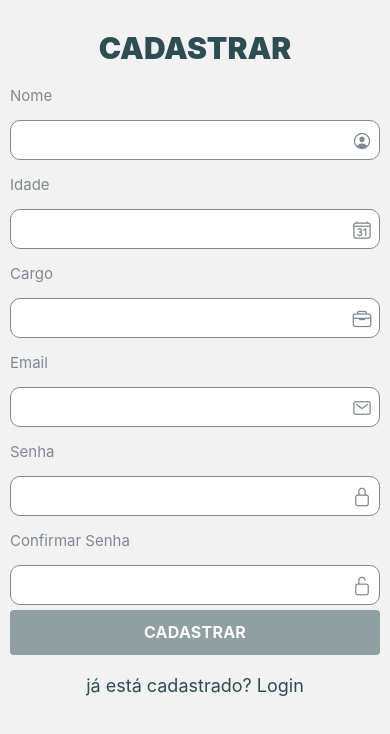
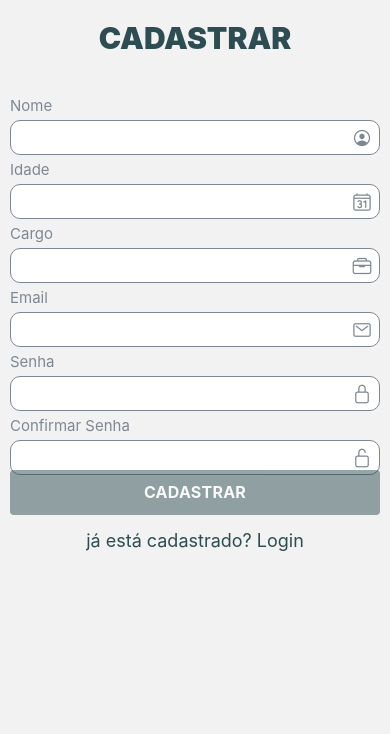
Before and after one commit to DjorgeSilva/StefaniniTest, a React Native app in the folder my-app/: screen /Register in a window 390 px wide. Shown: the top 734 px of the page. Built offline with nearby package versions, Linux system fonts and the light colour scheme; what react-native-root-siblings would draw is missing.

Commit message:
update app styles

```diff
--- a/my-app/components/Input.tsx
+++ b/my-app/components/Input.tsx
@@ -48,19 +48,19 @@ const styles = StyleSheet.create({
   },
   inputWrapper: {
     width: "100%",
-    height: 60,
+    height: 35,
     flexDirection: "row",
     justifyContent: "center",
     alignItems: "center",
   },
   icon: {
     right: 8,
-    top: 25,
+    top: 12,
     zIndex: 1000,
     position: "absolute",
   },
   textInput: {
-    height: 40,
+    height: 35,
     width: "100%",
     marginTop: 10,
     backgroundColor: COLORS.white,
--- a/my-app/screens/Auth/Login.tsx
+++ b/my-app/screens/Auth/Login.tsx
@@ -41,7 +41,7 @@ const Login = ({ navigation }: StackNavigationProp): ReactElement => {
         position: -145,
       });
     }
-    if(resp && resp.data){
+    if (resp && resp.data) {
       dispatch(
         setCurrentUser({
           currentUser: resp.data as unknown as UserType,
@@ -67,7 +67,7 @@ const Login = ({ navigation }: StackNavigationProp): ReactElement => {
             <View
               style={{
                 ...styles.formWrapper,
-                height: Dimensions.get("window").height - 120,
+                height: Dimensions.get("window").height - 100,
               }}
             >
               <Field component={Input} name={"email"} />
--- a/my-app/screens/Auth/Register.tsx
+++ b/my-app/screens/Auth/Register.tsx
@@ -63,7 +63,7 @@ const Register = ({ navigation }: StackNavigationProp): ReactElement => {
             <View
               style={{
                 ...styles.formWrapper,
-                height: Dimensions.get("window").height - 120,
+                height: Dimensions.get("window").height - 100,
               }}
             >
               <Field component={Input} name={"name"} />
@@ -76,7 +76,12 @@ const Register = ({ navigation }: StackNavigationProp): ReactElement => {
                 name={"confirmPassword"}
                 secureTextEntry
               />
-              <View style={{ flex: 1, justifyContent: "flex-end" }}>
+              <View
+                style={{
+                  flex: 1,
+                  justifyContent: "flex-end",
+                }}
+              >
                 <Button
                   style={{ backgroundColor: COLORS.green, color: COLORS.white }}
                   onPress={() => handleSubmit()}
--- a/my-app/screens/Auth/styles.js
+++ b/my-app/screens/Auth/styles.js
@@ -16,8 +16,8 @@ export const styles = StyleSheet.create({
     textTransform: "uppercase",
     fontSize: SIZES.LARGE,
     color: COLORS.green,
-    paddingVertical: 10,
     marginTop: 20,
+    marginBottom: 30,
   },
   formWrapper: {
     flex: 1,
@@ -28,16 +28,17 @@ export const styles = StyleSheet.create({
   },
   textInput: {
     width: "100%",
-    height: 40,
+    height: 35,
     backgroundColor: COLORS.white,
     borderWidth: StyleSheet.hairlineWidth,
     borderRadius: BORDER_RADIUS,
     paddingLeft: 10,
   },
   link: {
-    marginVertical: 20,
+    marginTop: 15,
     textAlign: "center",
     fontSize: 18,
     color: COLORS.green,
+    marginBottom: 30,
   },
 });
--- a/my-app/screens/Search/index.tsx
+++ b/my-app/screens/Search/index.tsx
@@ -58,9 +58,7 @@ const Search = ({ navigation, route, onChange }: SearchProps): ReactElement => {
                 );
               })
             ) : (
-              <View style={styles.noUserWrapper}>
-                <Text>Nenhum usuário encontrado</Text>
-              </View>
+              <View></View>
             )}
           </View>
         </View>
@@ -112,12 +110,4 @@ const styles = StyleSheet.create({
     textAlign: "center",
     fontSize: 12,
   },
-  noUserWrapper: {
-    flex: 1,
-    height: 400,
-
-    display: "flex",
-    justifyContent: "center",
-    alignItems: "center",
-  },
 });
```
